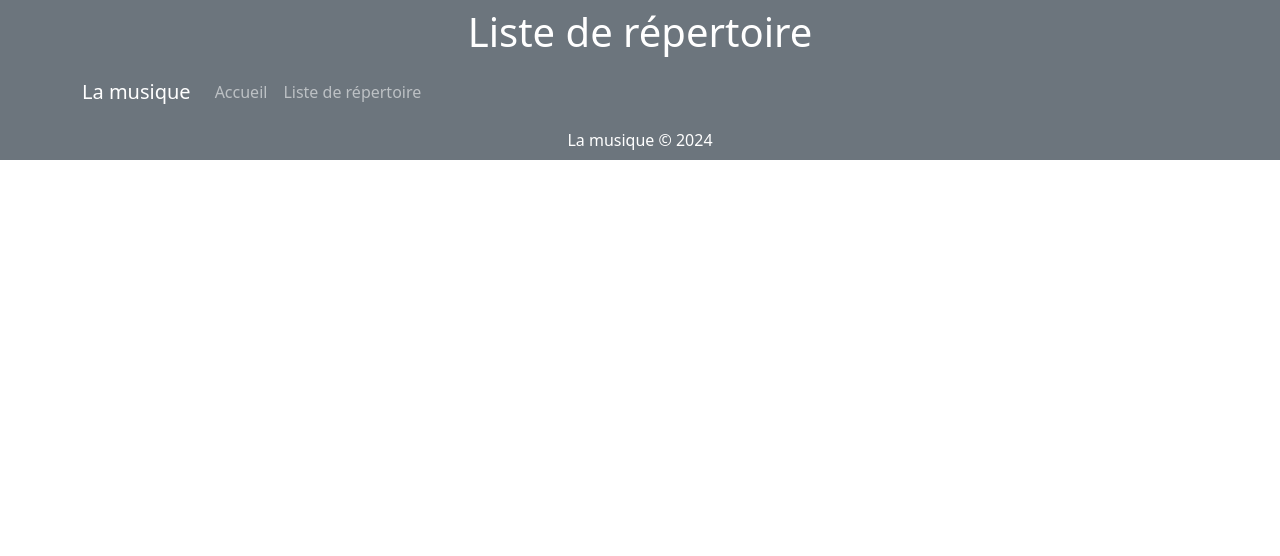
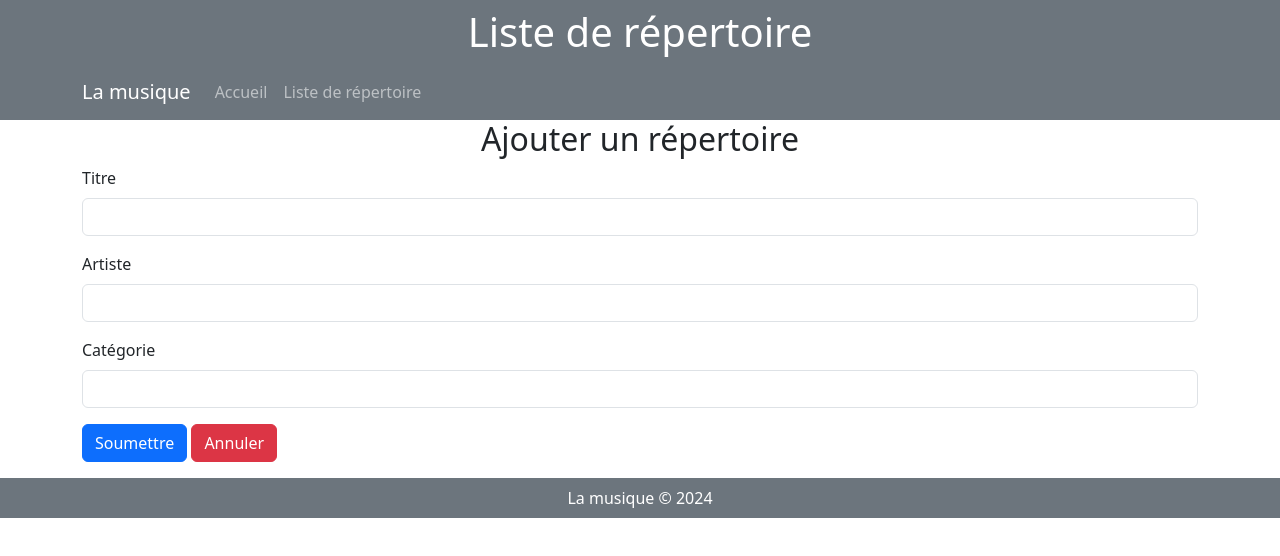
Before and after one commit to Sam-Existence/WebIII_TP, a React (Create React App) app in the folder frontend/: page /ajouter in a window 1280 px wide. Shown: the top 556 px of the page. Built offline with nearby package versions, Linux system fonts and the light colour scheme.

Commit message:
Ajout de PageAjouterRepertoire

```diff
--- a/frontend/src/App.js
+++ b/frontend/src/App.js
@@ -10,6 +10,7 @@ import Container from "react-bootstrap/Container";
 
 import { PageAccueil } from "./pages/PageAccueil";
 import { PageRepertoire } from "./pages/PageRepertoire";
+import { PageAjouterRepertoire } from "./pages/PageAjouterRepertoire";
 
 function App() {
   return (
@@ -19,6 +20,7 @@ function App() {
         <Routes>
           <Route path="/" element={<PageAccueil />} />
           <Route path="/repertoire" element={<PageRepertoire />} />
+          <Route path="/ajouter" element={<PageAjouterRepertoire />} />
         </Routes>
       </Container>
       <Footer />
--- /dev/null
+++ b/frontend/src/composants/FomulaireRepertoire.js
@@ -0,0 +1,56 @@
+import { React, useState } from "react";
+import Form from "react-bootstrap/Form";
+import Button from "react-bootstrap/Button";
+
+export const FomulaireRepertoire = () => {
+    const [titre, setTitre] = useState('');
+    const [artiste, setArtiste] = useState('');
+    const [categorie, setCategorie] = useState('');
+    const [status, setStatus] = useState('');
+
+    const handleSubmit = async (e) => {
+        e.preventDefault();
+        const repertoire =
+            {
+                titre,
+                artiste,
+                categorie
+            };
+        const reponse = await fetch('/api/pieces', {
+            method: 'POST',
+            body: JSON.stringify(repertoire),
+            headers: { 'Content-Type': 'application/json' }
+        });
+
+        if (reponse.status !== 201) {
+            setStatus("Erreur, le répertoire n'a pas été ajouté");
+        } else {
+            const resultat = await reponse.json();
+            setStatus(`Le répertoire a été ajouté avec l'id : ${resultat.location.split('/')[3]}`)
+        }
+    }
+    return (
+        <Form onSubmit={handleSubmit}>
+            <Form.Group className="mb-3" controlId="titre">
+                <Form.Label>Titre</Form.Label>
+                <Form.Control type="text" value={titre} onChange={(e) => setTitre(e.target.value)} />
+            </Form.Group>
+            <Form.Group className="mb-3" controlId="artiste">
+                <Form.Label>Artiste</Form.Label>
+                <Form.Control type="text" value={artiste} onChange={(e) => setArtiste(e.target.value)} />
+            </Form.Group>
+            <Form.Group className="mb-3" controlId="categorie">
+                <Form.Label>Catégorie</Form.Label>
+                <Form.Control type="text" value={categorie} onChange={(e) => setCategorie(e.target.value)} />
+            </Form.Group>
+            <Button className="mb-3" variant="primary" type="submit">
+                Soumettre
+            </Button>
+            &nbsp;
+            <Button className="mb-3" variant="danger" type="button" onClick={() => window.location.href = "/admin"}>
+                Annuler
+            </Button>
+            <p className={status ? "" : "d-none"}>{status}</p>
+        </Form>
+    );
+}
--- /dev/null
+++ b/frontend/src/pages/PageAjouterRepertoire.js
@@ -0,0 +1,12 @@
+import React from "react";
+
+import { FomulaireRepertoire } from "../composants/FomulaireRepertoire";
+
+export const PageAjouterRepertoire = () => {
+    return (
+        <main>
+            <h2 className="text-center">Ajouter un répertoire</h2>
+            <FomulaireRepertoire />
+        </main>
+    );
+}
```
